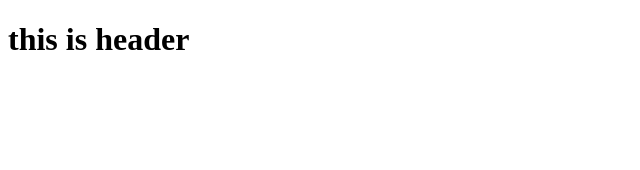
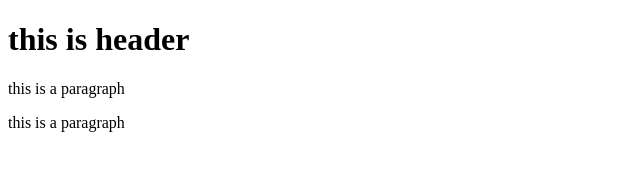
Before and after one commit to manalijain96/assignment4project, a plain HTML site: page index.html in a window 1280 px wide. Shown: the whole page, without its empty margins (0-640 px from the left). Drawn offline with Linux system fonts and the light colour scheme.

Commit message:
third commit

```diff
--- a/index.html
+++ b/index.html
@@ -3,5 +3,8 @@
 <head></head>
 <body>
   <h1>this is header</h1>
+  <p>this is a paragraph</p>
+  <p>this is a paragraph</p>
+
 </body>
 </html>
```
